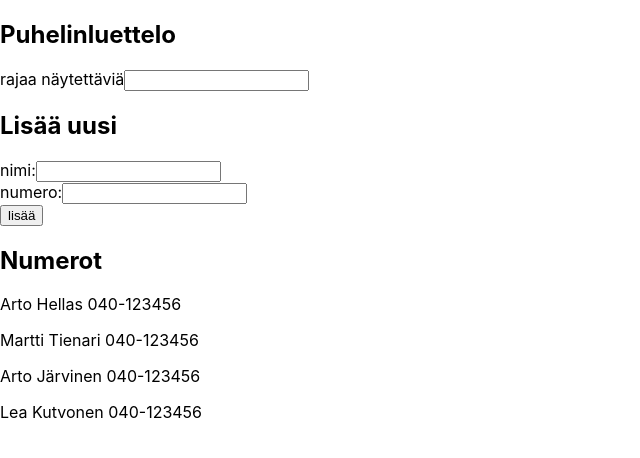
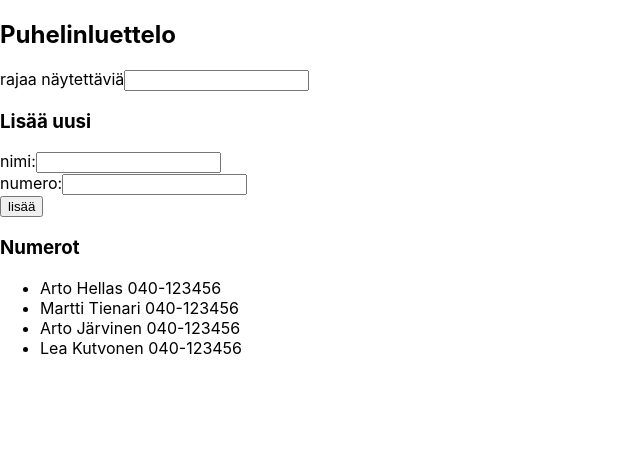
Before and after one commit to it-innoo/2019_fullstack, a React (Create React App) app in the folder osa2/puhelinluettelo/: page / in a window 1280 px wide. Shown: the top 458 px of the page, without its empty margins (0-640 px from the left). Built offline with nearby package versions, Linux system fonts and the light colour scheme; the HTML template or start-up script is replaced by a standard one.

Commit message:
2.9*: puhelinluettelo step4

```diff
--- a/osa2/puhelinluettelo/src/App.js
+++ b/osa2/puhelinluettelo/src/App.js
@@ -11,14 +11,14 @@ const App = () => {
   const [ newNumber, setNewNumber ] = useState('')
   const [ showNames, setShowNames ] = useState('')
 
-  const personsToShow = persons
-//    : persons.filter(person => person.name.toLowerCase().startsWith(showNames).toLowerCase)
 
-  const rows = () => personsToShow.map(person =>
-    <p key={person.name}>
-      {person.name} {person.number}
-    </p>
-  )
+  const rows = () => persons
+    .filter(person => person.name.toLowerCase().startsWith(showNames))
+    .map(person =>
+      <li key={person.name}>
+        {person.name} {person.number}
+      </li>
+    )
 
   const addPerson = (event) => {
     event.preventDefault()
@@ -39,9 +39,6 @@ const App = () => {
     setNewNumber('')
   }
 
-  const addFilter = (event) => {
-  }
-
   const handleNameChange = (event) => {
     setNewName(event.target.value)
   }
@@ -52,13 +49,14 @@ const App = () => {
 
   const handleFilter = (event) => {
     console.log(event.target.value)
+    console.log(persons)
     setShowNames(event.target.value)
   }
+
   return (
     <div>
       <h2>Puhelinluettelo</h2>
 
-      <form onSubmit={addFilter}>
         <div>
           rajaa näytettäviä
           <input
@@ -66,9 +64,8 @@ const App = () => {
             onChange={handleFilter}
           />
         </div>
-      </form>
 
-      <h2>Lisää uusi</h2>
+      <h3>Lisää uusi</h3>
       <form onSubmit={addPerson}>
         <div>
           nimi:
@@ -88,10 +85,11 @@ const App = () => {
           <button type="submit">lisää</button>
         </div>
       </form>
-      <h2>Numerot</h2>
-      <div>
+
+      <h3>Numerot</h3>
+      <ul>
         {rows()}
-      </div>
+      </ul>
     </div>
   )
 }
```
